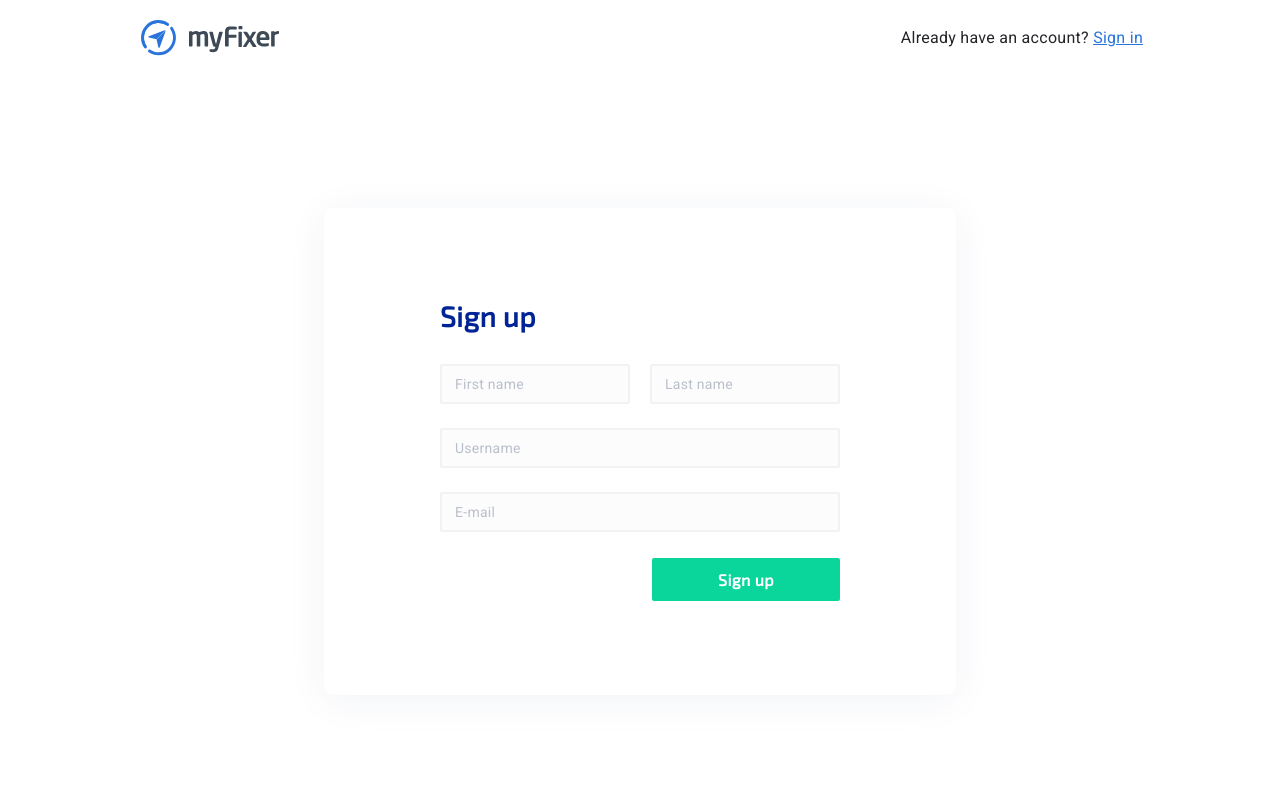
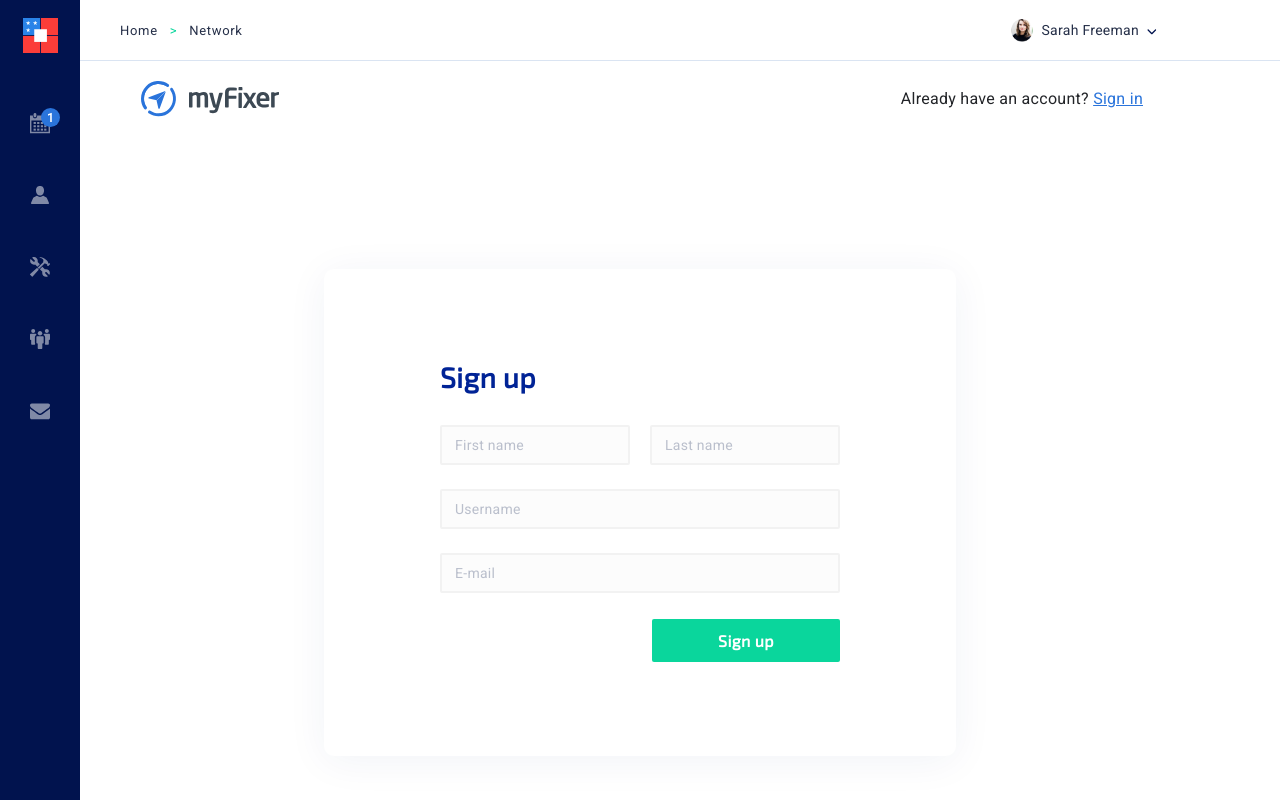
Before and after one commit to VS0x01/my-fixer-client, a Vue app: page /#/sign-up in a window 1280 px wide. Built offline with nearby package versions, Linux system fonts and the light colour scheme.

Commit message:
make menu items to be router links

```diff
--- a/src/App.vue
+++ b/src/App.vue
@@ -1,12 +1,23 @@
 <template>
   <div id="app">
+    <AppHeader v-if="authorized" />
+    <AppMenu v-if="authorized" />
     <router-view />
   </div>
 </template>
 
 <script>
+import AppHeader from "@/components/AppHeader";
+import AppMenu from "@/components/AppMenu";
+
 export default {
-  name: "app"
+  name: "app",
+  components: { AppMenu, AppHeader },
+  data() {
+    return {
+      authorized: true,
+    }
+  }
 };
 </script>
 
--- a/src/components/AppMenu.vue
+++ b/src/components/AppMenu.vue
@@ -6,6 +6,7 @@
         class="menu__item menu__item_with-notification"
         data-notifications-number="1"
       >
+        <router-link to="/calendar" active-class="menu__item_enabled">
           <svg
             width="20"
             height="21"
@@ -74,8 +75,10 @@
               fill="#8089A6"
             />
           </svg>
+        </router-link>
       </div>
       <div class="menu__item" data-notifications-number="0">
+        <router-link to="/profile" active-class="menu__item_enabled">
           <svg
             width="18"
             height="19"
@@ -92,8 +95,10 @@
               fill="#8089A6"
             />
           </svg>
+        </router-link>
       </div>
       <div class="menu__item" data-notifications-number="0">
+        <router-link to="/settings" active-class="menu__item_enabled">
           <svg
             width="20"
             height="20"
@@ -122,8 +127,10 @@
               fill-opacity="0.5"
             />
           </svg>
+        </router-link>
       </div>
       <div class="menu__item" data-notifications-number="0">
+        <router-link to="/admin" active-class="menu__item_enabled">
           <svg
             width="20"
             height="21"
@@ -162,8 +169,10 @@
               fill-opacity="0.5"
             />
           </svg>
+        </router-link>
       </div>
-      <div class="menu__item menu__item_enabled" data-notifications-number="0">
+      <div class="menu__item" data-notifications-number="0">
+        <router-link to="/messenger" active-class="menu__item_enabled">
           <svg
             width="20"
             height="17"
@@ -180,6 +189,7 @@
               fill="white"
             />
           </svg>
+        </router-link>
       </div>
     </nav>
   </aside>
--- a/src/router.js
+++ b/src/router.js
@@ -1,10 +1,13 @@
 import VueRouter from 'vue-router';
 import SignIn from '@/auth/views/SignIn';
 import SignUp from '@/auth/views/SignUp';
+import MessengerComponent from "@/messenger/views/Messenger";
 
 const routes = [
+  { path: '/', redirect: '/sign-in' },
   { path: '/sign-in', component: SignIn },
   { path: '/sign-up', component: SignUp },
+  { path: '/messenger', component: MessengerComponent },
 ];
 
 const router = new VueRouter({
```
Also changed, not shown: src/components/AppMenuItem.vue (added, +32 -0 lines). Lines whose indentation alone changed are shown as unchanged.
